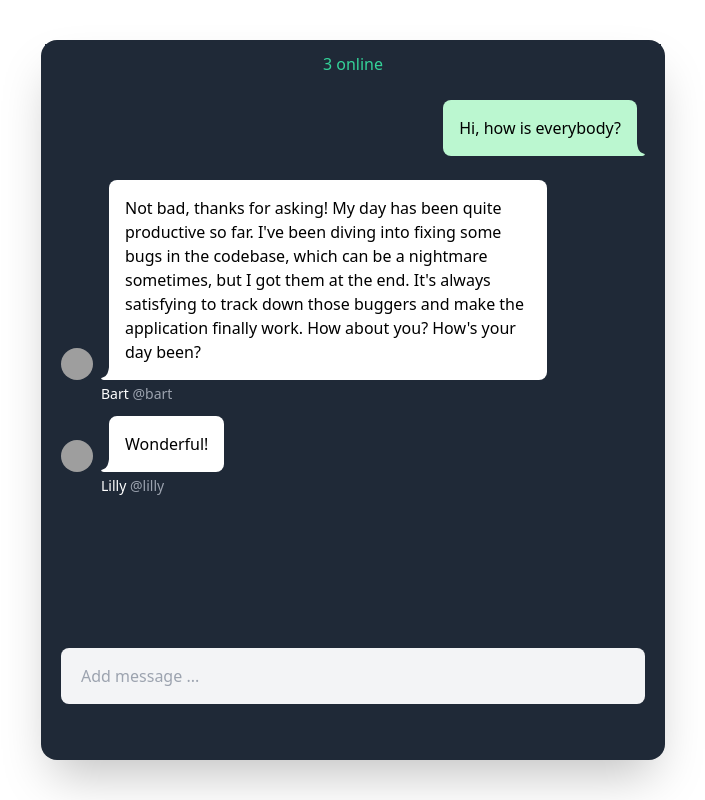
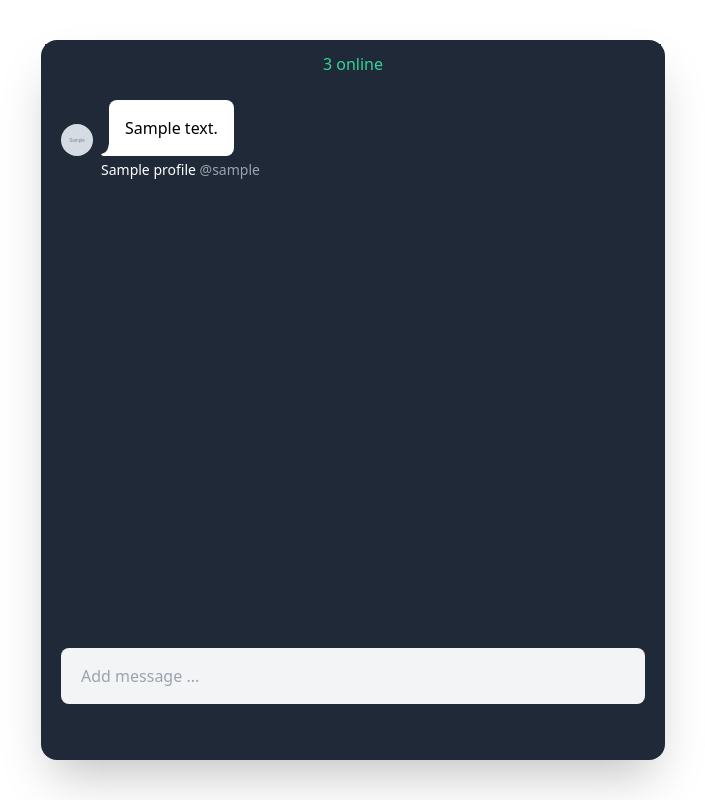
Before and after one commit to xValmearx/Real-Time-Chat, a Django app: template a_rtchat/templates/a_rtchat/chat.html in a window 1280 px wide. Shown: the part 80-880 px from the top of the page, without its empty margins (287-992 px from the left). Run offline with Django 5.2, Linux system fonts and the light colour scheme; the template is opened without the code that fills it: most values are stand-ins (such as "Sample title", 1, 10 or a date in 2020); grey boxes marked "Sample" are stand-in pictures; parts of the project's set-up code (start-up, migrations or seed data) failed here and were passed over; some libraries are stand-ins or nearby versions; grey boxes are pictures that could not be loaded.

Commit message:
got app to display chat group messages and display chat message user name and profile icon

```diff
--- a/a_rtchat/models.py
+++ b/a_rtchat/models.py
@@ -15,7 +15,7 @@ class GroupMessage(models.Model):
     # this sets the group the message will be in
     group = models.ForeignKey(
         ChatGroup,
-        related_name="chat_message",
+        related_name="chat_messages",
         on_delete=models.CASCADE)
 
     # this sets the author of the message
--- a/a_rtchat/templates/a_rtchat/chat.html
+++ b/a_rtchat/templates/a_rtchat/chat.html
@@ -8,9 +8,12 @@
         </div>
         <div id='chat_container' class="overflow-y-auto grow">
             <ul id='chat_messages' class="flex flex-col justify-end gap-2 p-4">
+                {% for message in chat_messages reversed%}
+
+                {% if message.author == user%}
                 <li class="flex justify-end mb-4">
                     <div class="bg-green-200 rounded-l-lg rounded-tr-lg p-4 max-w-[75%]">
-                        <span>Hi, how is everybody?</span>
+                        <span>{{message.body}}</span>
                     </div>
                     <div class="flex items-end">
                         <svg height="13" width="8" >
@@ -18,11 +21,13 @@
                         </svg>
                     </div>
                 </li>
+
+                {% else %}
                 <li>
                     <div class="flex justify-start">
                         <div class="flex items-end mr-2" >
-                            <a href="">
-                                <img class="w-8 h-8 rounded-full object-cover" src="https://pbs.twimg.com/profile_images/508601156767997952/fFTdKUf2_400x400.jpeg">
+                            <a href=" {% url 'profile' message.author.username %}">
+                                <img class="w-8 h-8 rounded-full object-cover" src="{{ message.author.profile.avatar }}">
                             </a>
                         </div>
                         <div class="flex items-end" >
@@ -31,38 +36,17 @@
                             </svg>
                         </div>
                         <div class="bg-white p-4 max-w-[75%] rounded-r-lg rounded-tl-lg">
-                            <span>Not bad, thanks for asking! My day has been quite productive so far.
-                                I've been diving into fixing some bugs in the codebase, which can be a nightmare sometimes,
-                                but I got them at the end. It's always satisfying to track down those buggers and make the application
-                                finally work. How about you? How's your day been?</span>
+                            <span>{{message.body}}</span>
                         </div>
                     </div>
                     <div class="text-sm font-light py-1 ml-10">
-                        <span class="text-white">Bart</span>
-                        <span class="text-gray-400">@bart</span>
+                        <span class="text-white">{{message.author.profile.name}}</span>
+                        <span class="text-gray-400">@{{message.author.username}}</span>
                     </div>
                 </li>
-                <li>
-                    <div class="flex justify-start">
-                        <div class="flex items-end mr-2" >
-                            <a href="">
-                                <img class="w-8 h-8 rounded-full object-cover" src="https://cdn.dribbble.com/userupload/12910688/file/original-d33b34f28a79a4b085edec17d83870ba.png">
-                            </a>
-                        </div>
-                        <div class="flex items-end" >
-                            <svg height="13" width="8" >
-                                <path fill="white" d="M2.8,13L8,13L8,0.2C7.1,5.5,6.5,8.7,1.7,10.4C-1.6,11.5,1,13,2.8,13z"></path>
-                            </svg>
-                        </div>
-                        <div class="bg-white p-4 max-w-[75%] rounded-r-lg rounded-tl-lg">
-                            <span>Wonderful!</span>
-                        </div>
-                    </div>
-                    <div class="text-sm font-light py-1 ml-10">
-                        <span class="text-white">Lilly</span>
-                        <span class="text-gray-400">@lilly</span>
-                    </div>
-                </li>
+
+                {% endif %}
+                {% endfor %}
             </ul>
         </div>
         <div class="sticky bottom-0 z-10 p-2 bg-gray-800">
```
Also changed, not shown: a_rtchat/views.py (+14 -2 lines).
